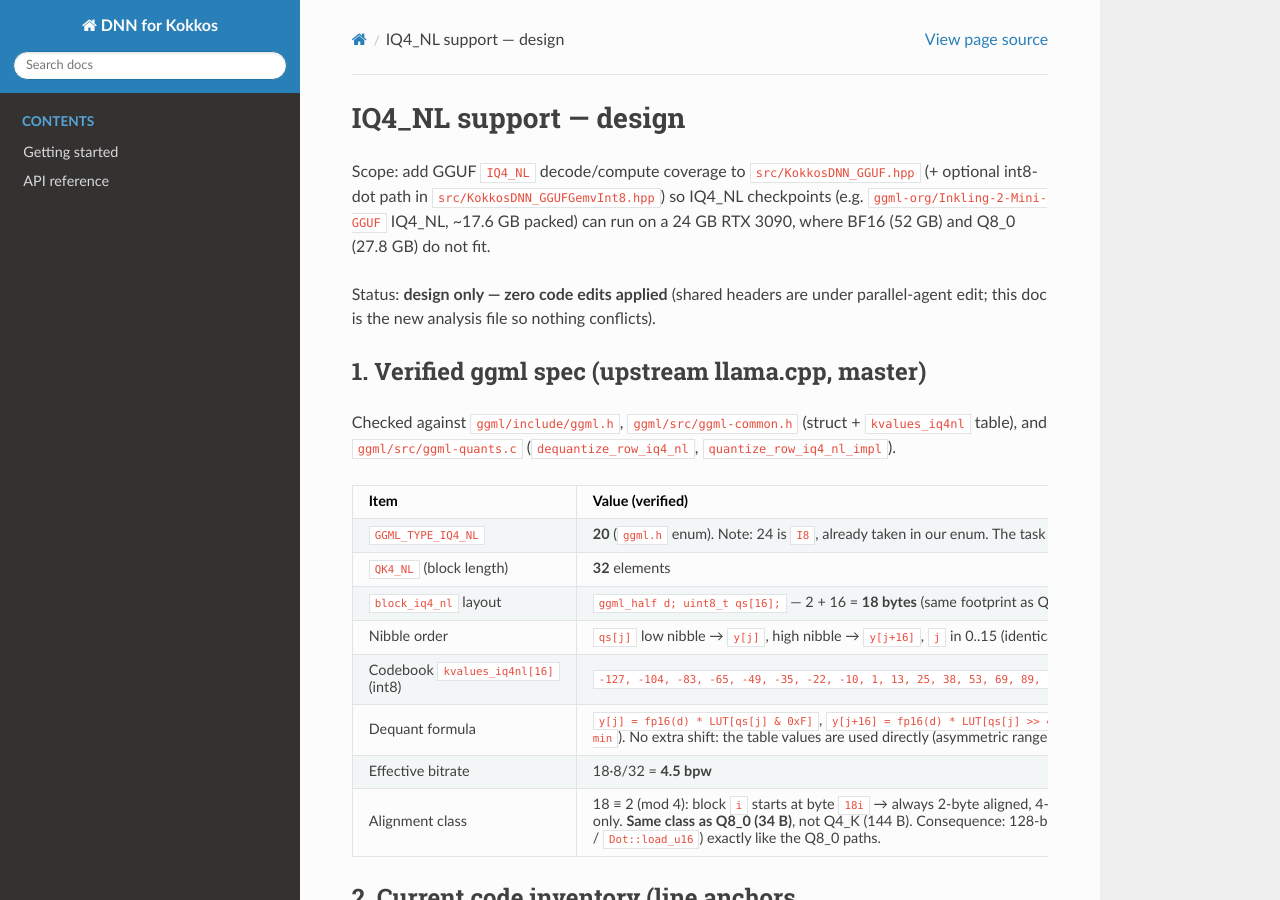
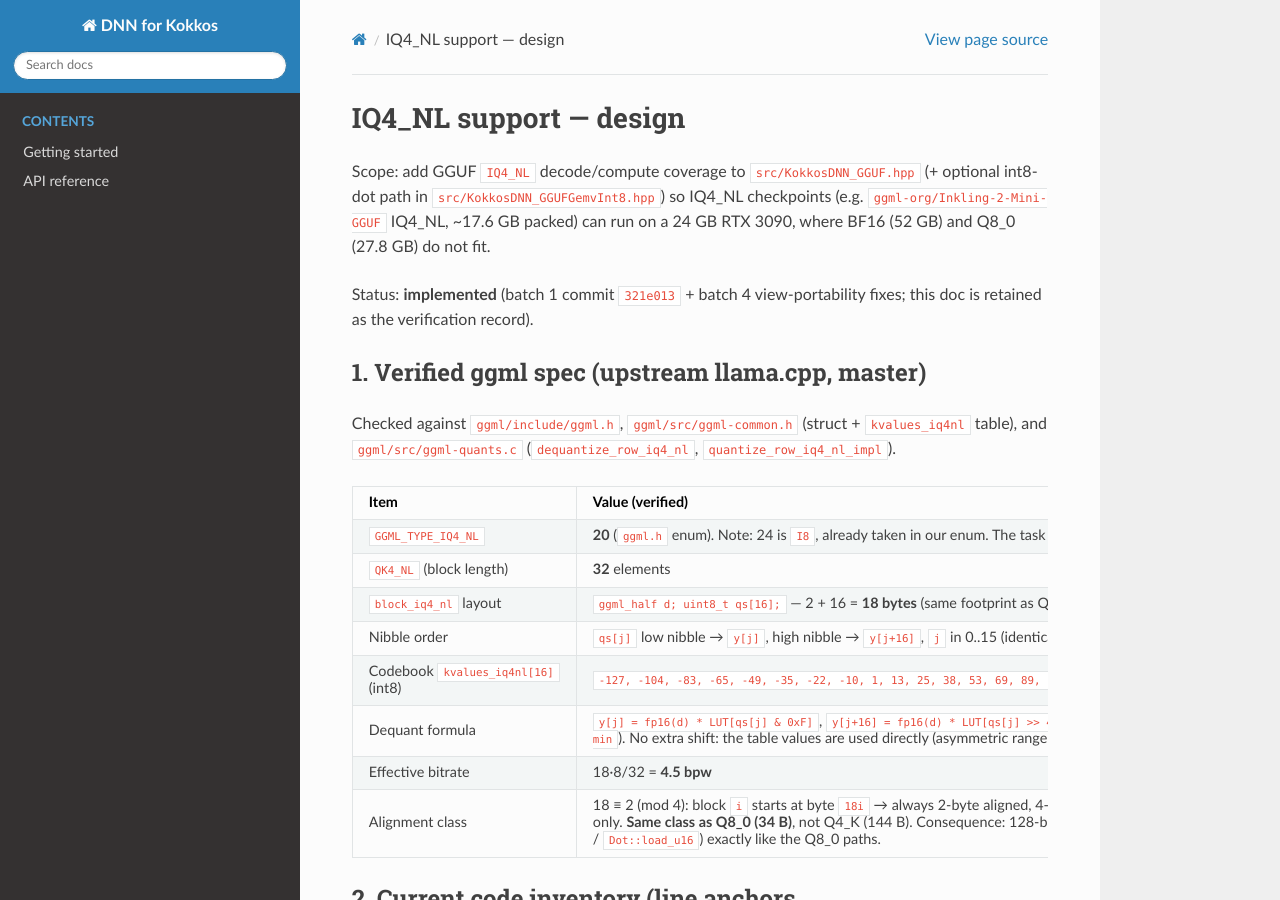
Before and after one commit to cwpearson/dnn-for-kokkos, a Sphinx documentation site: the page built from docs/inkling-iq4nl-design.md, in a window 1280 px wide and 900 px high. Built offline with Sphinx 7.4.7 and the Read the Docs theme 3.1.0, drawn with Linux system fonts in a browser that asks for light colours.

Commit message:
Inkling docs: IQ4_NL design is implemented, not design-only
Co-authored-by: Muse Spark 1.3 <noreply@carlpearson.net>

```diff
--- a/docs/inkling-iq4nl-design.md
+++ b/docs/inkling-iq4nl-design.md
@@ -7,9 +7,8 @@ Scope: add GGUF `IQ4_NL` decode/compute coverage to
 can run on a 24 GB RTX 3090, where BF16 (52 GB) and Q8_0
 (27.8 GB) do not fit.
 
-Status: **design only — zero code edits applied**
-(shared headers are under parallel-agent edit; this doc is the
-new analysis file so nothing conflicts).
+Status: **implemented** (batch 1 commit `321e013` + batch 4 view-portability
+fixes; this doc is retained as the verification record).
 
 ## 1. Verified ggml spec (upstream llama.cpp, master)
 
```
